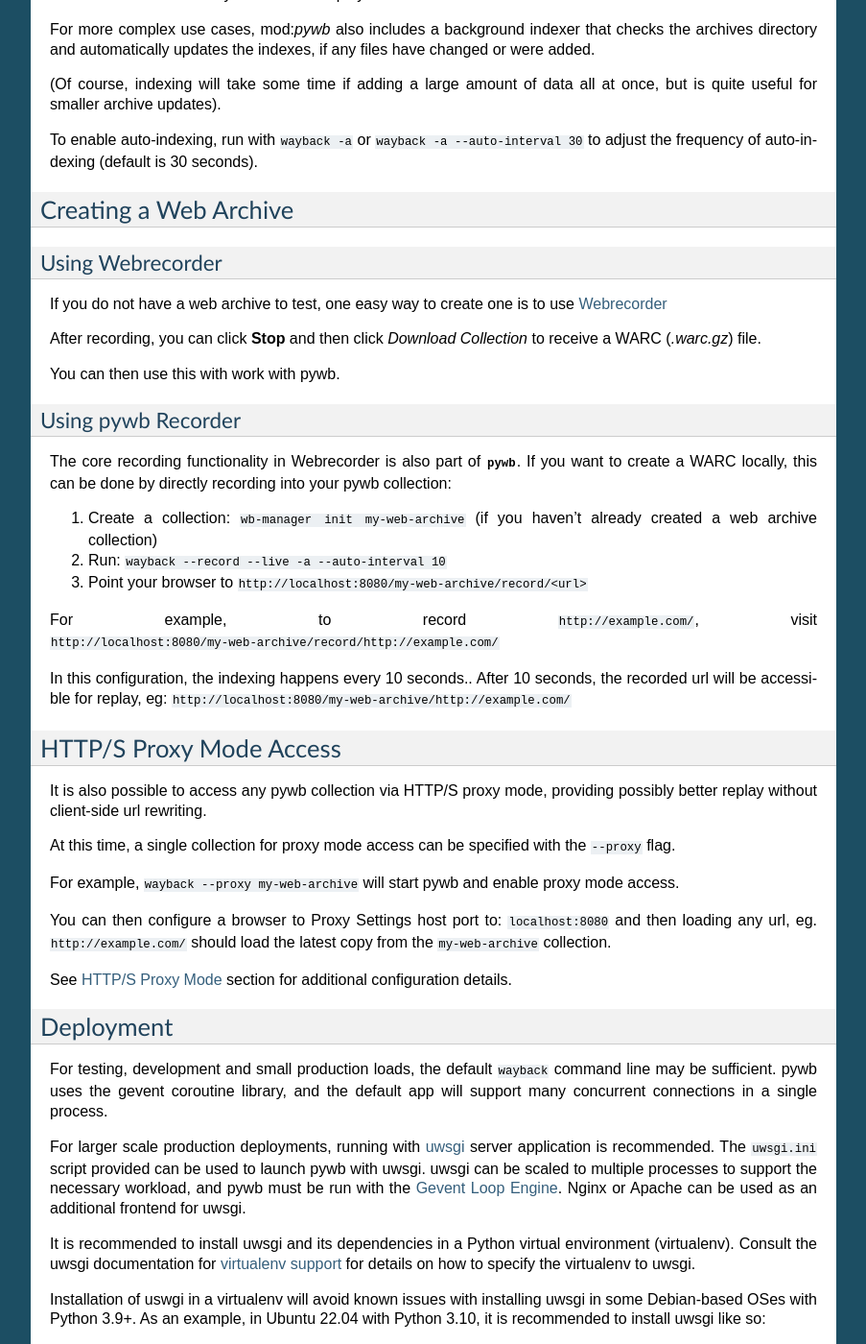
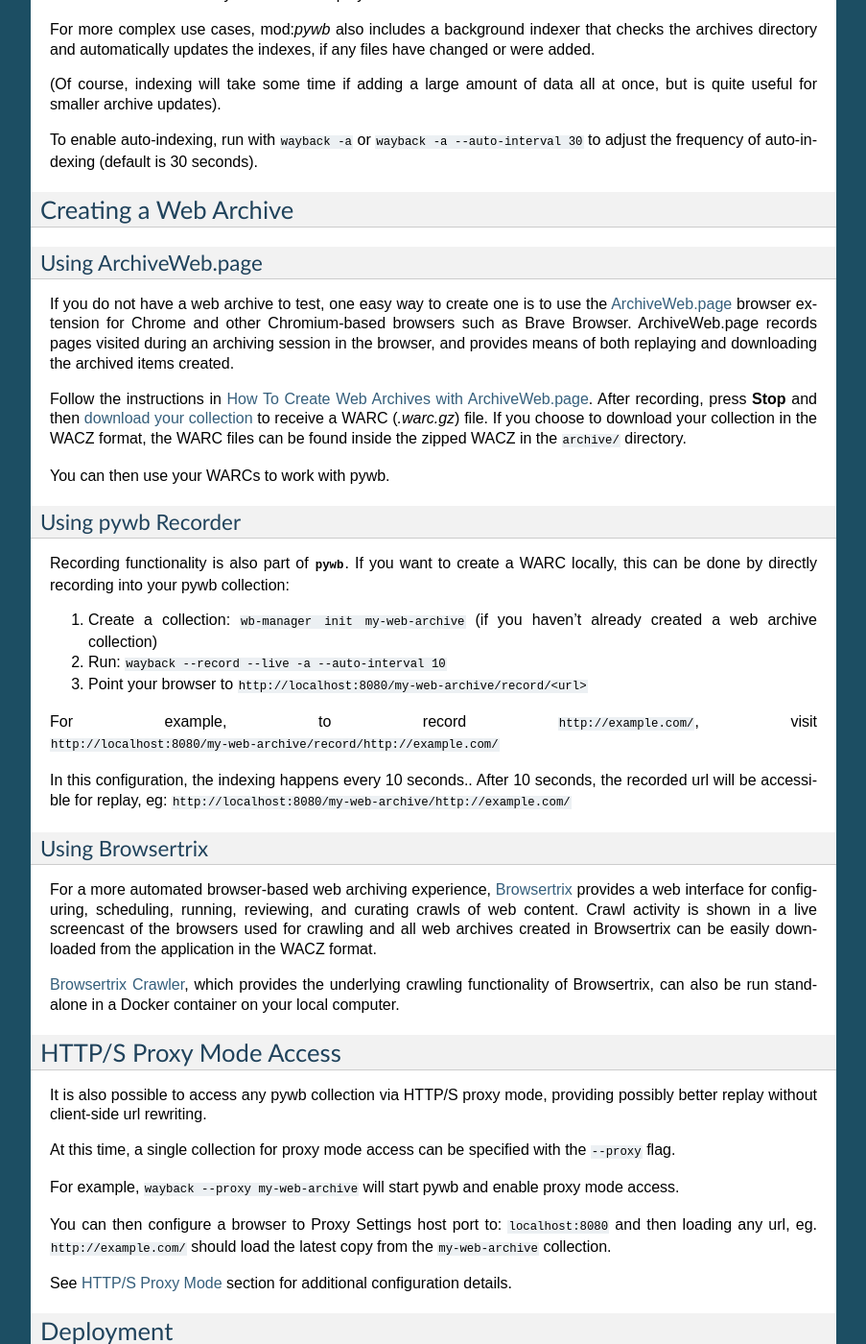
Before and after one commit to webrecorder/pywb, a Sphinx documentation site: the page built from docs/manual/usage.rst, in a window 1280 px wide and 1400 px high, scrolled down 2696 px. Shown: the whole window at 96% size, without its empty margins (198-1101 px from the left). Built offline with Sphinx 7.4.7, drawn with Linux system fonts in a browser that asks for light colours; pages that are not in the unit, such as notebooks, are missing from menus; some of the changed text lies outside the part shown.

Commit message:
Update usage docs section on creating web archives (#899)
Co-authored-by: Henry Wilkinson <henry@wilkinson.graphics>

```diff
--- a/docs/manual/usage.rst
+++ b/docs/manual/usage.rst
@@ -154,20 +154,20 @@
 Creating a Web Archive
 ----------------------
 
-Using Webrecorder
-^^^^^^^^^^^^^^^^^
+Using ArchiveWeb.page
+^^^^^^^^^^^^^^^^^^^^^
 
-If you do not have a web archive to test, one easy way to create one is to use `Webrecorder <https://webrecorder.io>`_
+If you do not have a web archive to test, one easy way to create one is to use the `ArchiveWeb.page <https://archiveweb.page>`_ browser extension for Chrome and other Chromium-based browsers such as Brave Browser. ArchiveWeb.page records pages visited during an archiving session in the browser, and provides means of both replaying and downloading the archived items created.
 
-After recording, you can click **Stop** and then click `Download Collection` to receive a WARC (`.warc.gz`) file.
+Follow the instructions in `How To Create Web Archives with ArchiveWeb.page <https://archiveweb.page/en/usage/>`_. After recording, press **Stop** and then `download your collection <https://archiveweb.page/en/download/>`_ to receive a WARC (`.warc.gz`) file. If you choose to download your collection in the WACZ format, the WARC files can be found inside the zipped WACZ in the ``archive/`` directory.
 
-You can then use this with work with pywb.
+You can then use your WARCs to work with pywb.
 
 
 Using pywb Recorder
 ^^^^^^^^^^^^^^^^^^^
 
-The core recording functionality in Webrecorder is also part of :mod:`pywb`. If you want to create a WARC locally, this can be
+Recording functionality is also part of :mod:`pywb`. If you want to create a WARC locally, this can be
 done by directly recording into your pywb collection:
 
 1. Create a collection: ``wb-manager init my-web-archive`` (if you haven't already created a web archive collection)
@@ -178,6 +178,14 @@
 
 In this configuration, the indexing happens every 10 seconds.. After 10 seconds, the recorded url will be accessible for replay, eg:
 ``http://localhost:8080/my-web-archive/http://example.com/``
+
+
+Using Browsertrix
+^^^^^^^^^^^^^^^^^
+
+For a more automated browser-based web archiving experience, `Browsertrix <https://browsertrix.com/>`_ provides a web interface for configuring, scheduling, running, reviewing, and curating crawls of web content. Crawl activity is shown in a live screencast of the browsers used for crawling and all web archives created in Browsertrix can be easily downloaded from the application in the WACZ format.
+
+`Browsertrix Crawler <https://crawler.docs.browsertrix.com/>`_, which provides the underlying crawling functionality of Browsertrix, can also be run standalone in a Docker container on your local computer.
 
 
 HTTP/S Proxy Mode Access
```
